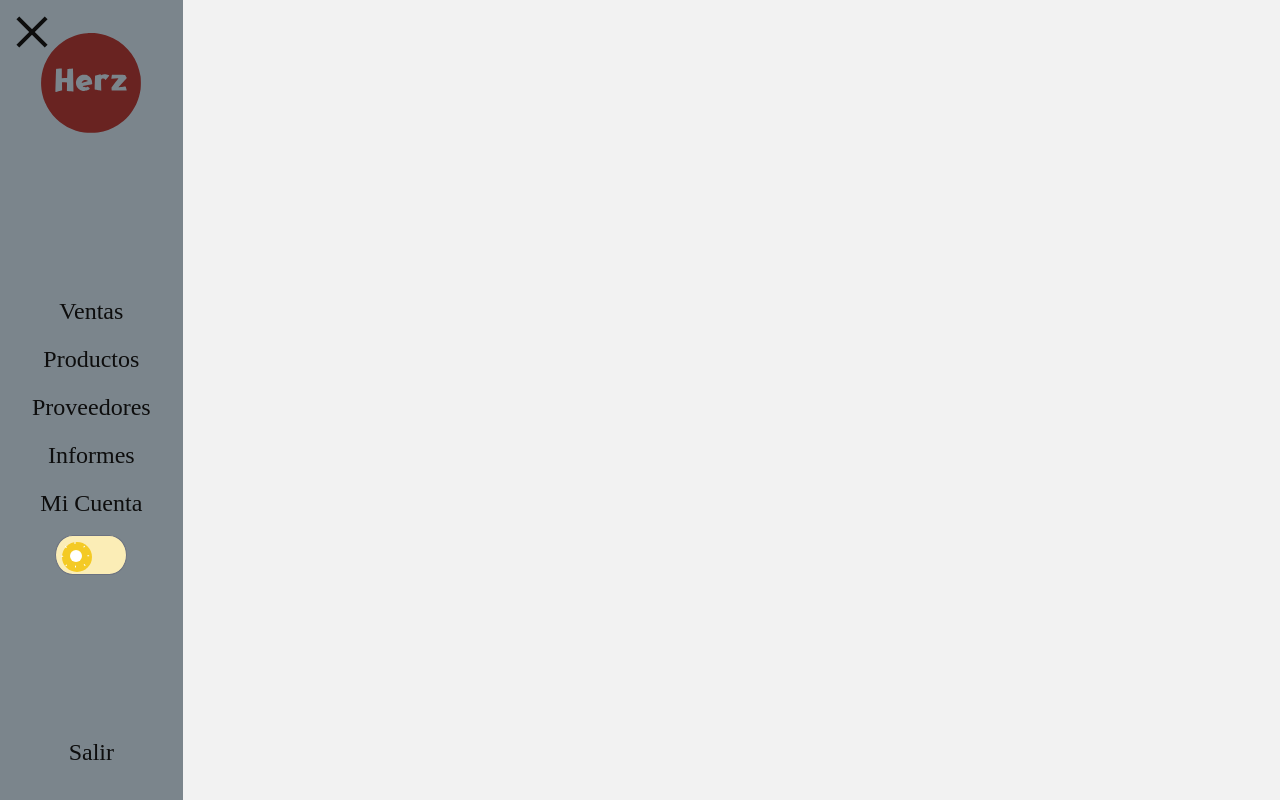
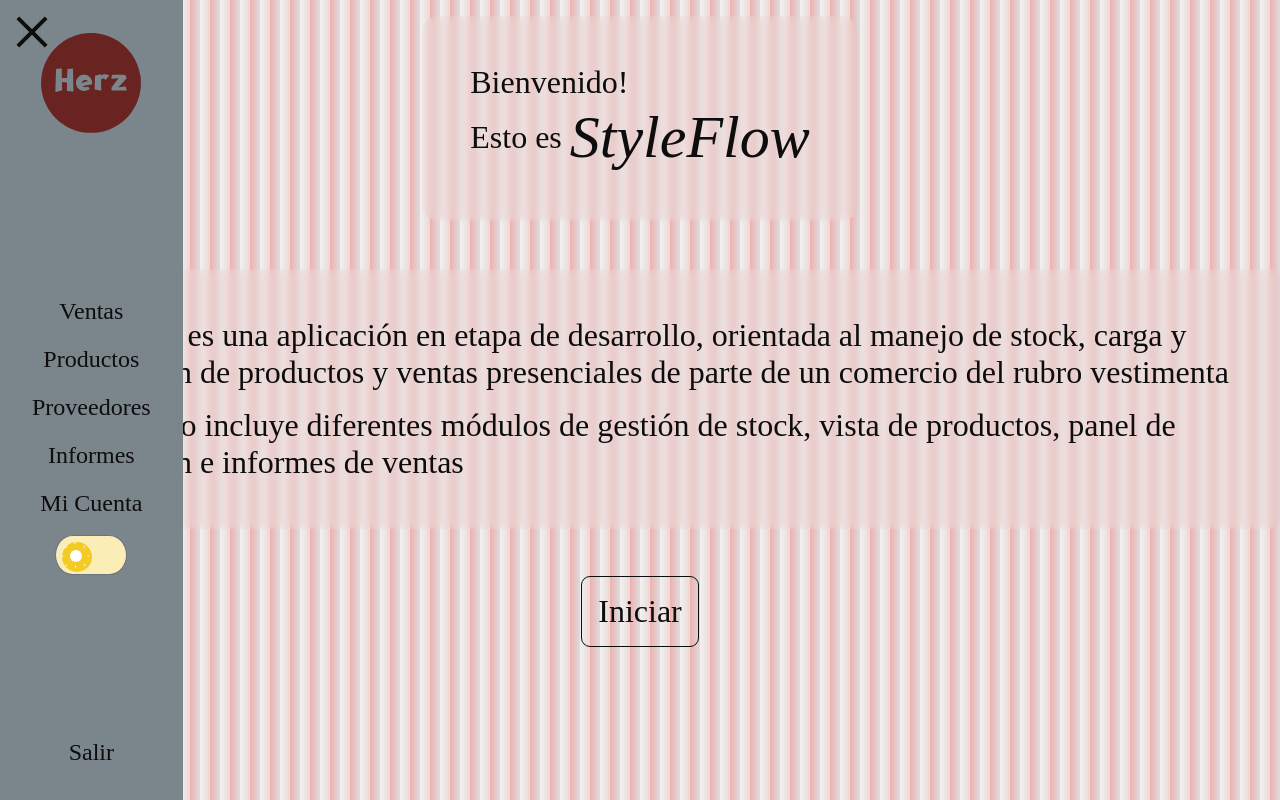
Before and after one commit to styleflowsaas/StyleFlow-Front, a Next.js app: page / in a window 1280 px wide. Built offline with nearby package versions, Linux system fonts and the light colour scheme.

Commit message:
Principal page and global css

```diff
--- a/src/app/globals.css
+++ b/src/app/globals.css
@@ -34,18 +34,29 @@ body {
 
 }
 
-
 html {
   @apply bg-fondo-ligth text-texto-ligth;
 }
-
 
 html.dark {
   @apply text-texto-dark;
 }
 
+.pattern {
+  background: transparent;
+  backdrop-filter: blur(5px);
+}
 
+.pattern-reverse {
+  background-image: repeating-linear-gradient(90deg,
+      transparent 0px,
+      hsla(13, 67%, 44%, 0.148) 10px,
+      hsla(0, 91%, 49%, 0.292) 10px,
+      hsla(231, 78%, 4%, 0.091) 20px);
+  width: 100%;
+  height: 100vh;
 
+}
 
 .logo {
   font-family: 'Irish Grover', cursive;
--- a/src/app/page.tsx
+++ b/src/app/page.tsx
@@ -1,3 +1,32 @@
+import Link from "next/link";
+
 export default function Home() {
-  return <main></main>;
+  return (
+    <main className="text-texto-ligth flex flex-col gap-4 pattern-reverse overflow-hidden absolute top-0 left-0">
+      <div className="my-2 rounded-lg mx-auto p-6 relative overflow-hidden pattern">
+        <p>Bienvenido!</p>
+        <div className="flex flex-row items-center justify-end gap-1">
+          <p>Esto es </p>
+          <h1 className=" inline italic  text-3xl">StyleFlow</h1>
+        </div>
+      </div>
+      <div className="bg-secundario-ligth rounded mx-auto p-6 pattern flex flex-col gap-2">
+        <p>
+          StyleFlow es una aplicación en etapa de desarrollo, orientada al
+          manejo de stock, carga y facturación de productos y ventas
+          presenciales de parte de un comercio del rubro vestimenta
+        </p>
+        <p>
+          El proyecto incluye diferentes módulos de gestión de stock, vista de
+          productos, panel de facturación e informes de ventas
+        </p>
+      </div>
+      <Link
+        href={"/Sign"}
+        className="mx-auto my-2 p-2 outline outline-1 rounded hover:bg-green-500 hover:text-texto-dark hover:scale-105"
+      >
+        Iniciar
+      </Link>
+    </main>
+  );
 }
```
